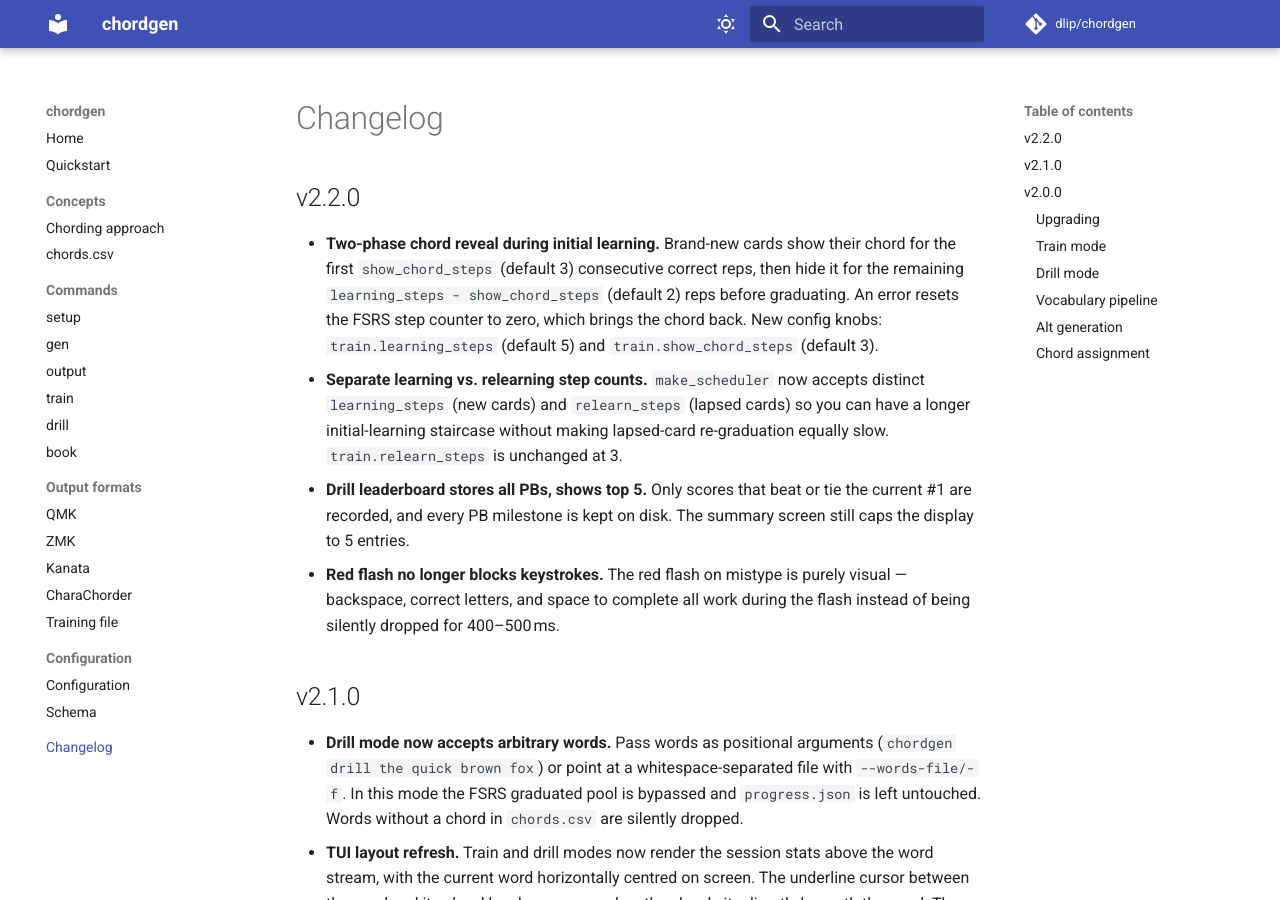
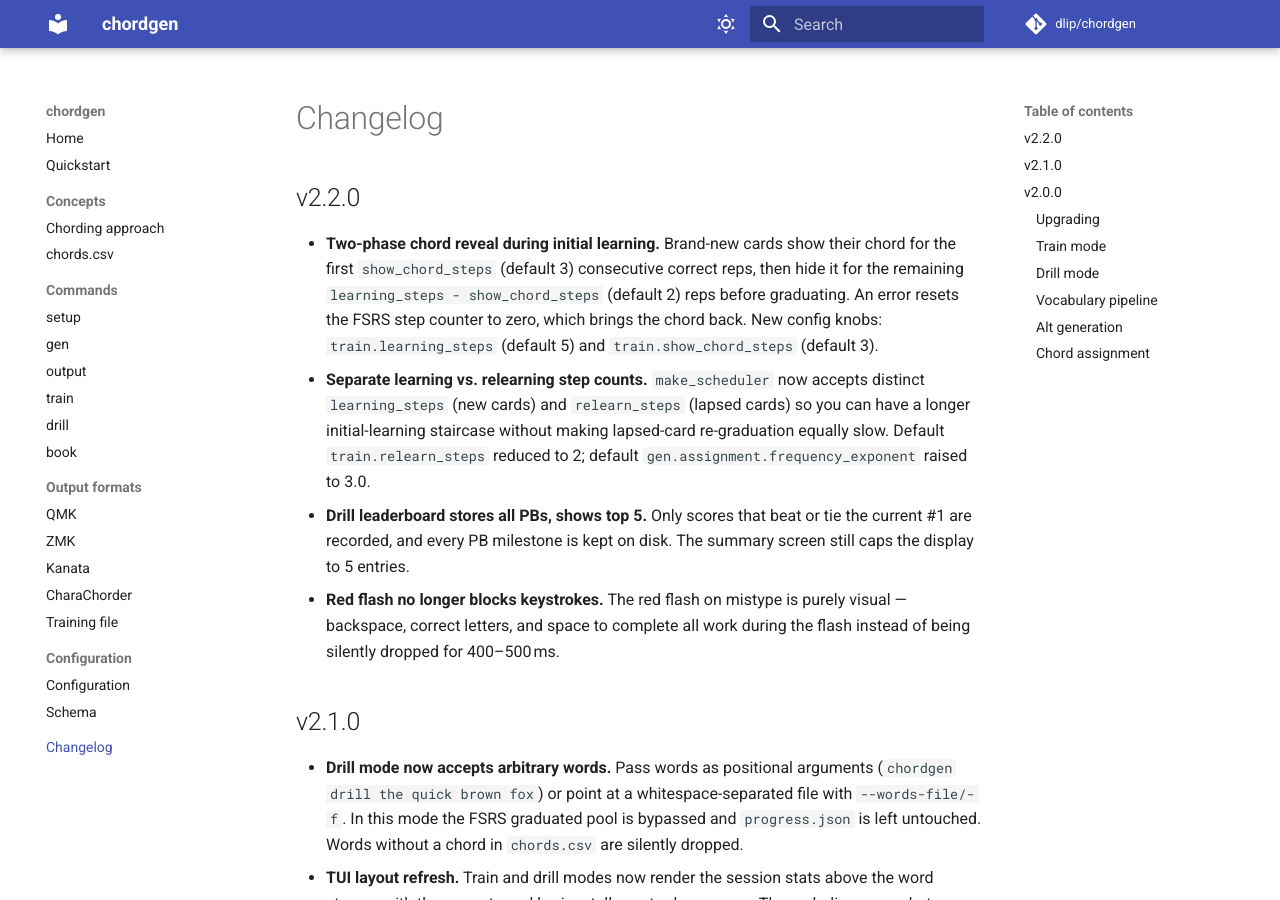
Before and after one commit to dlip/chordgen, an MkDocs documentation site: the page built from docs/changelog.md, in a window 1280 px wide and 900 px high. Built offline with MkDocs 1.6.1 and Material for MkDocs 9.7.7, drawn with Linux system fonts in a browser that asks for light colours; comment, search, counter and statistics services are not loaded.

Commit message:
tune defaults: relearn_steps=2, frequency_exponent=3.0

```diff
--- a/docs/changelog.md
+++ b/docs/changelog.md
@@ -13,7 +13,8 @@
   `make_scheduler` now accepts distinct `learning_steps` (new cards)
   and `relearn_steps` (lapsed cards) so you can have a longer
   initial-learning staircase without making lapsed-card re-graduation
-  equally slow. `train.relearn_steps` is unchanged at 3.
+  equally slow. Default `train.relearn_steps` reduced to 2; default
+  `gen.assignment.frequency_exponent` raised to 3.0.
 - **Drill leaderboard stores all PBs, shows top 5.**
   Only scores that beat or tie the current #1 are recorded, and every
   PB milestone is kept on disk. The summary screen still caps the
```
Also changed, not shown: docs/schema.md (+5 -5 lines), 3 other files.
